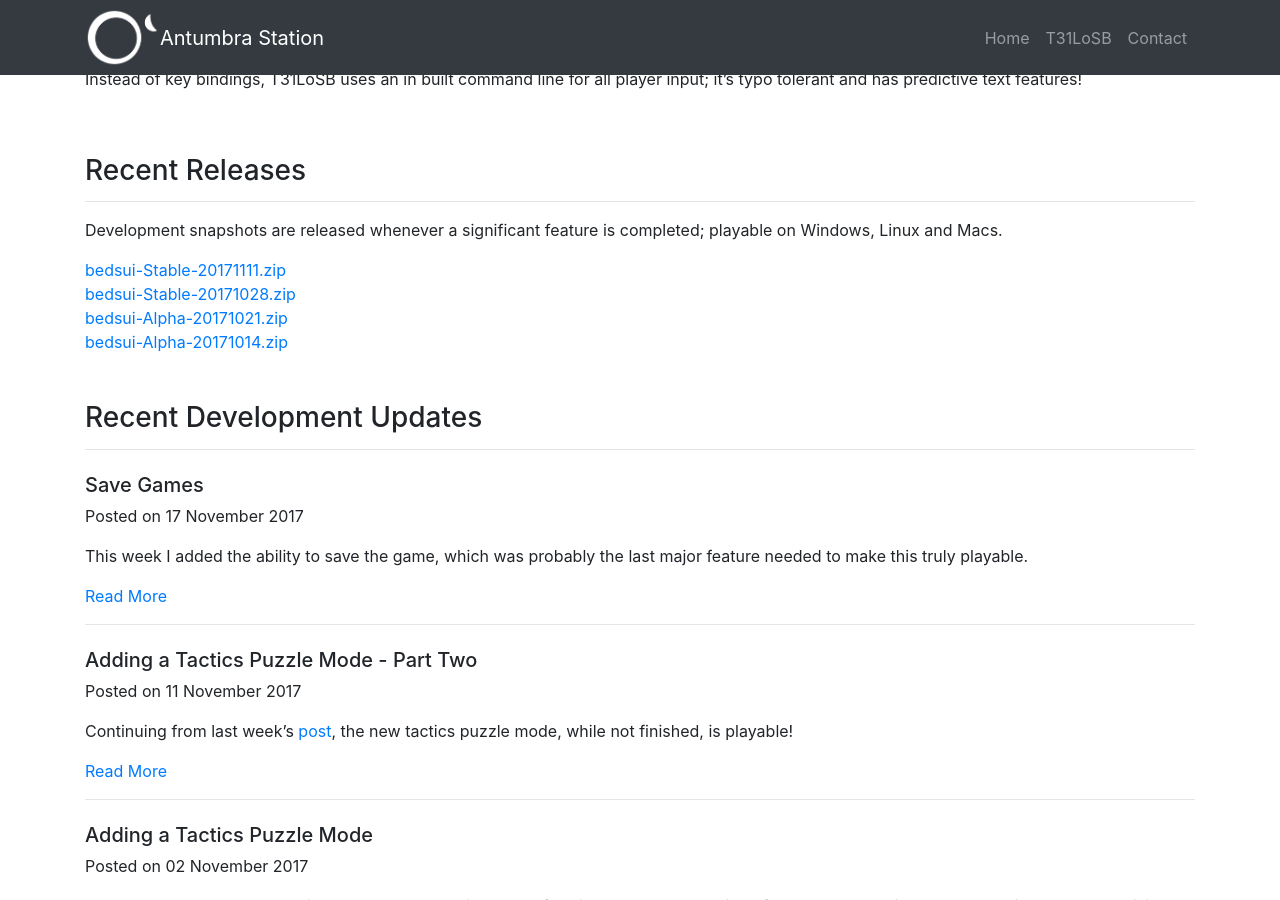
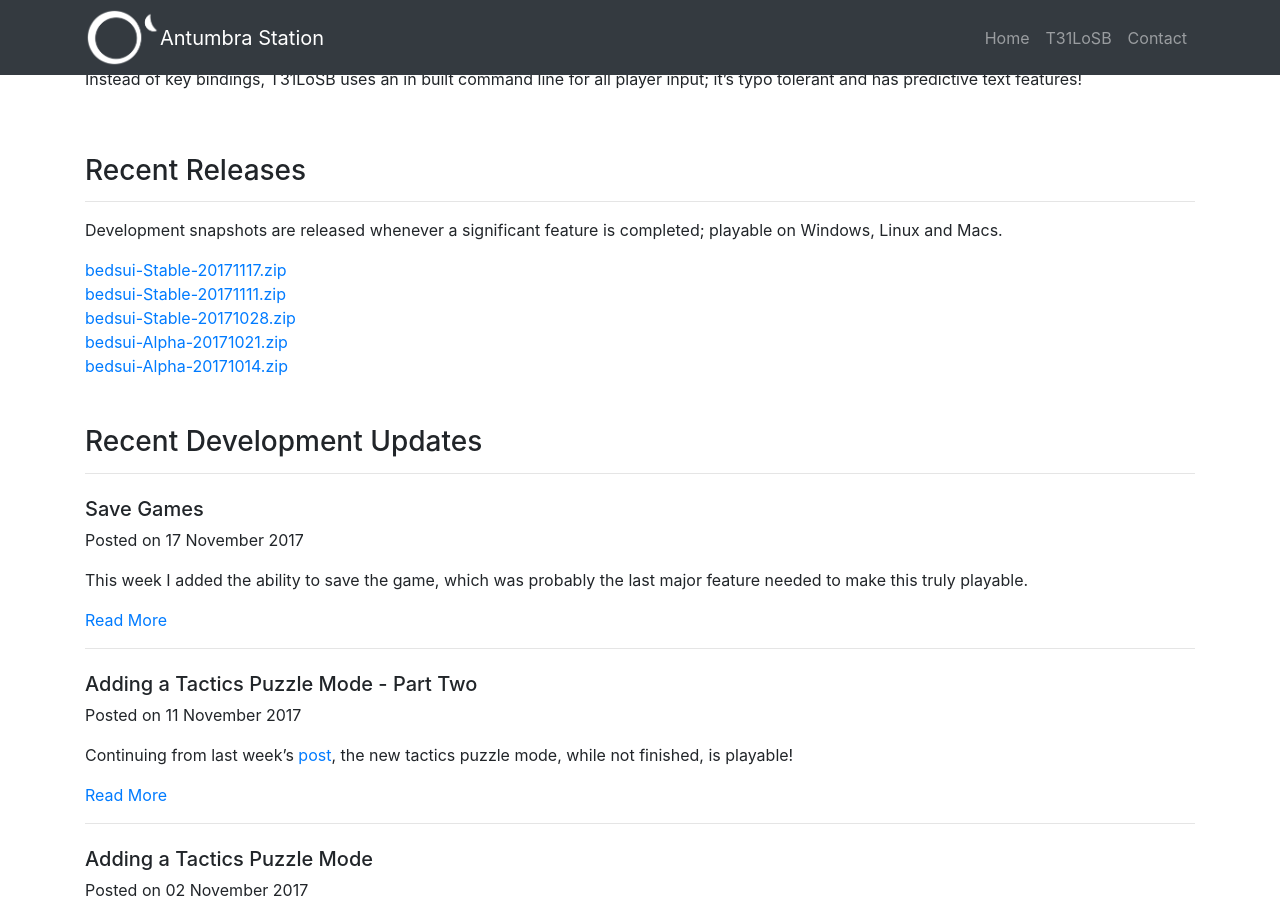
Before and after one commit to mpeter28/mpeter28.github.io, a Jekyll site: the page built from bedsui-project.md, in a window 1280 px wide and 900 px high, scrolled down 846 px. Built offline with Jekyll 4.4.1, drawn with Linux system fonts in a browser that asks for light colours; comment, search, counter and statistics services are not loaded.

Commit message:
Missing release link on the project page

```diff
--- a/bedsui-project.md
+++ b/bedsui-project.md
@@ -4,7 +4,7 @@ title: "The Thirty One Lieutenants of Sorcerer Bedsui"
 description: "Squad Tactics Roguelike"
 category: T31LoSB
 billboard: /img/t31losb/the-thirty-one-lieutenants-of-sorcerer-bedsui.png
-releases: [ bedsui-Stable-20171111.zip, bedsui-Stable-20171028.zip, bedsui-Alpha-20171021.zip, bedsui-Alpha-20171014.zip ]
+releases: [ bedsui-Stable-20171117.zip, bedsui-Stable-20171111.zip, bedsui-Stable-20171028.zip, bedsui-Alpha-20171021.zip, bedsui-Alpha-20171014.zip ]
 schedule: "Development snapshots are released whenever a significant feature is completed; playable on Windows, Linux and Macs."
 ---
 
```
